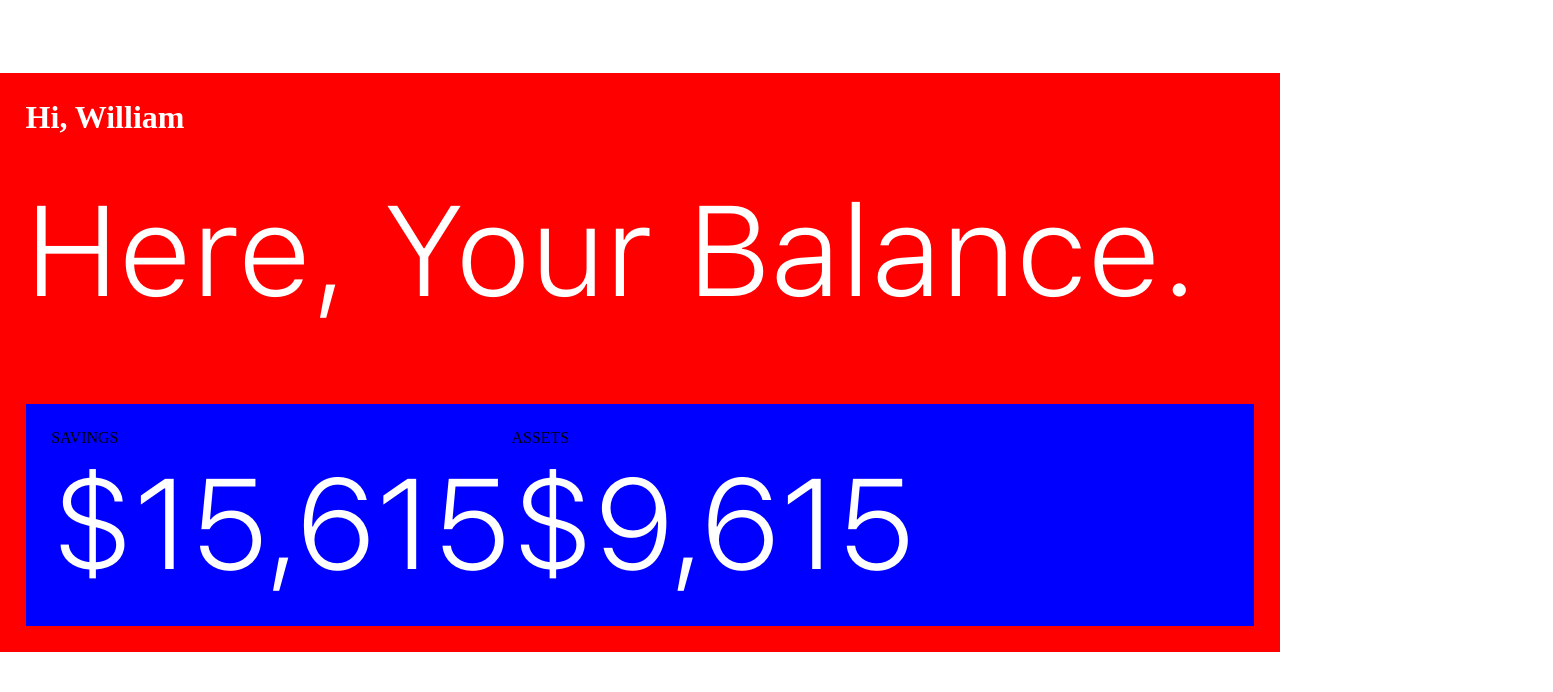
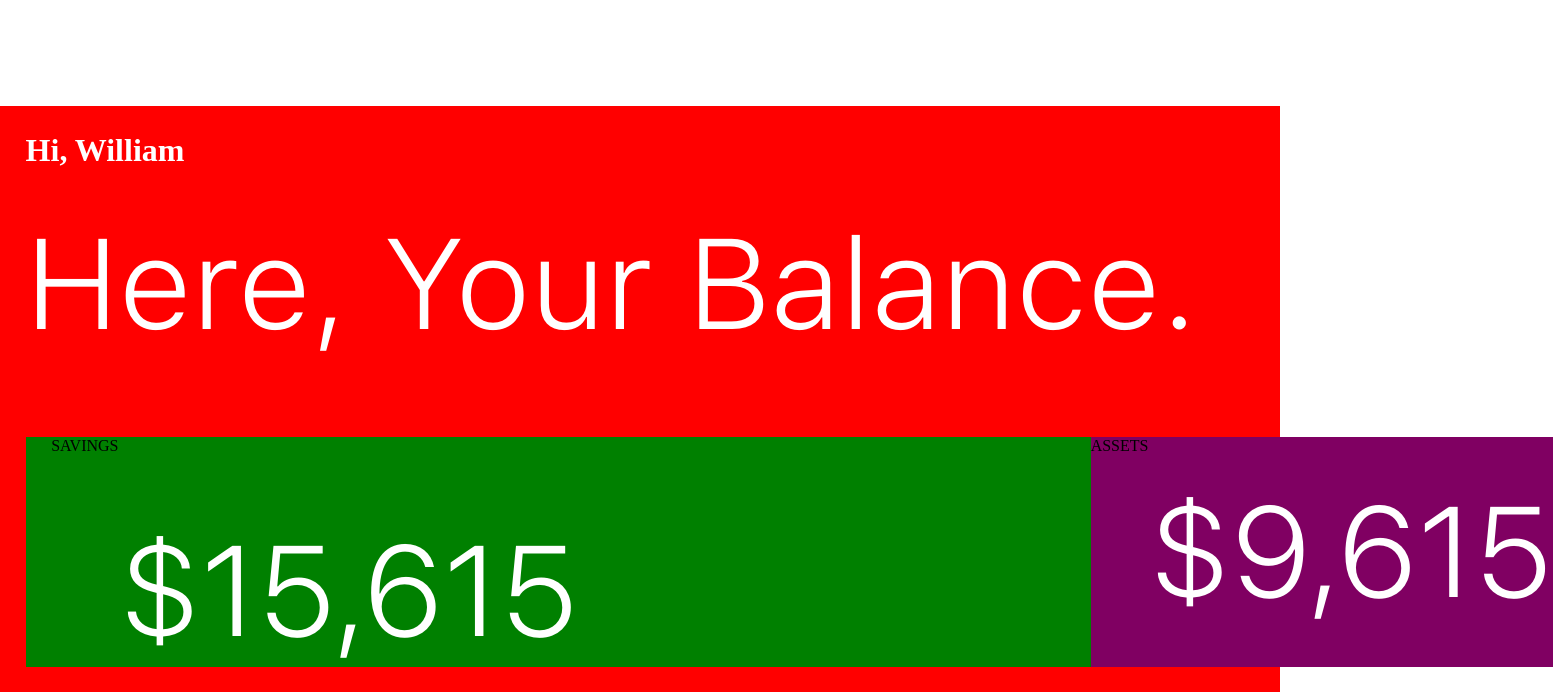
Before and after one commit to WilliamSepulveda/virtualWallet, a plain HTML site: page index.html in a window 1280 px wide. Shown: the part 137-829 px from the top of the page, 1553 px wide, since content can reach past the window. Before the commit the page ends 800 px from the top, so only its background shows below. Drawn offline with Linux system fonts and the light colour scheme; a web font is replaced by a local one.

Commit message:
in information menu process

```diff
--- a/css/style.css
+++ b/css/style.css
@@ -30,12 +30,12 @@ body{
 .filter{
     display: flex;
     background: rgb(0, 38, 255);
-
+    width: var(--layout-imagen-width);
 }
 .filter img{
     position: relative;
-    width: var(--layout-imagen-width);
     margin-left: 4vw;
+    width: 9vw;
 }
 .content__information{
     display: grid;
@@ -56,10 +56,20 @@ body{
 .conten__status {
     display: flex;
     background: blue;
-    padding: 2vw;
     margin-top: 6vw;
 }
 .status__savings {
+    display: flex;
+    background: green;
+}
+.status__savings p{
+    margin-left: 2vw;
+}
+.status__savings span{
+    margin-top: 6vw;
+    margin-right: 40vw;
 }
 .status__assets {
+    display: flex;
+    background: rgb(128, 0, 98);
 }
--- a/index.html
+++ b/index.html
@@ -24,7 +24,7 @@
         <div class="conten__status">
             <div class="status__savings">
                 <p>SAVINGS</p>
-                <SPAN>$15,615</SPAN>
+                <span>$15,615</span>
             </div>
             <div class="status__assets">
                 <p>ASSETS</p>
```
